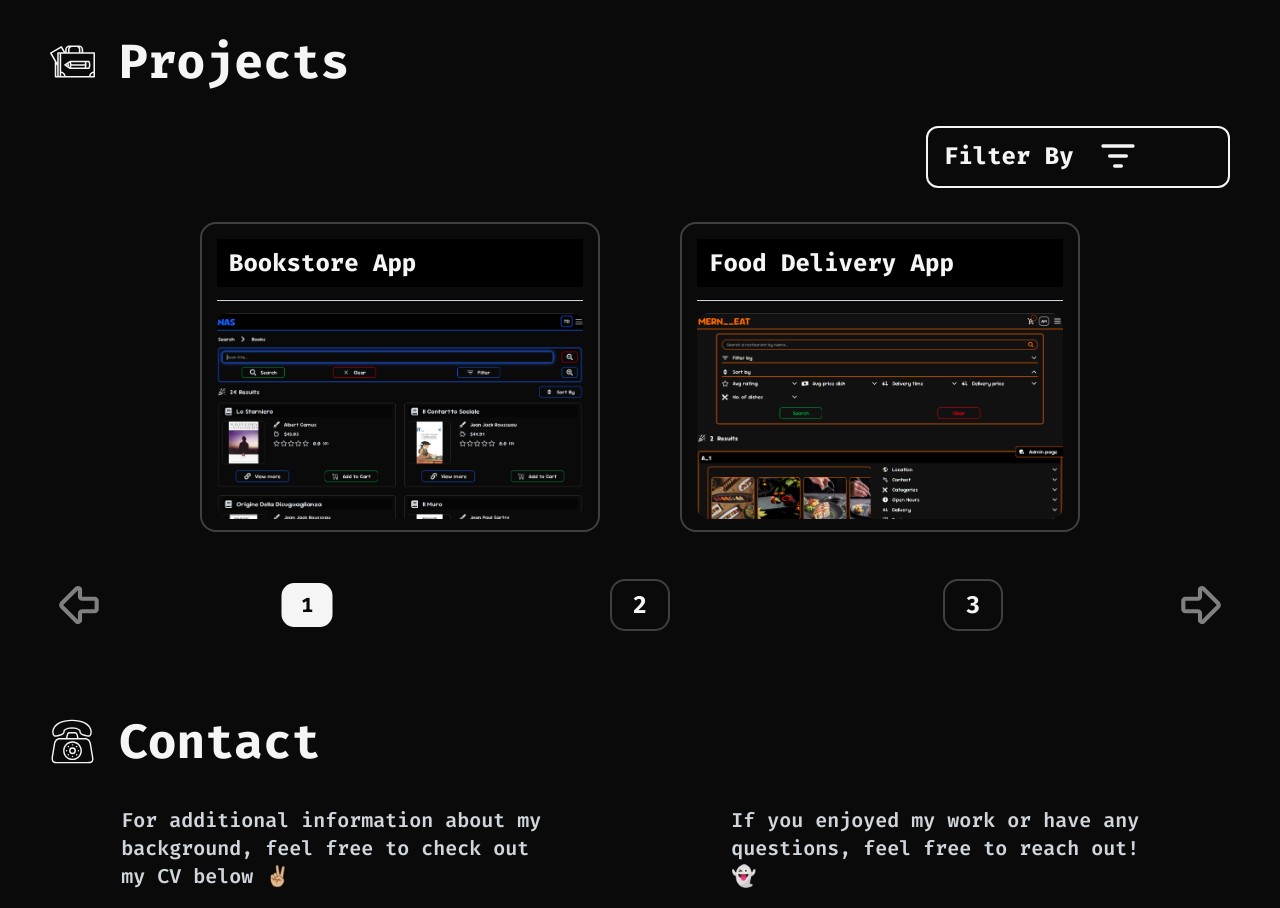
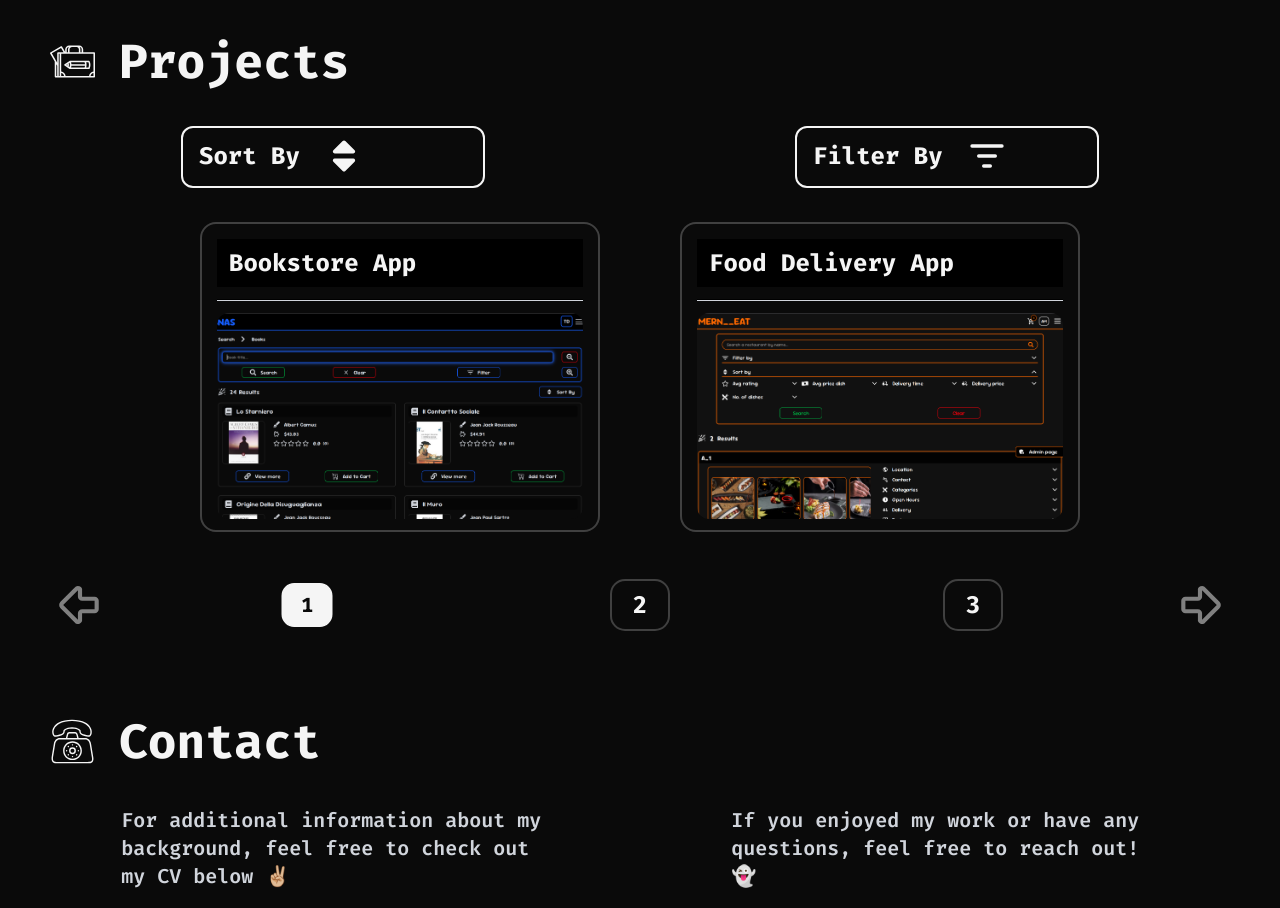
Before and after one commit to AlexanderMatveev2908/next-portfolio, a Next.js app: page / in a window 1280 px wide. Shown: the part 840-1748 px from the top of the page. Built offline with nearby package versions, Linux system fonts and the light colour scheme.

Commit message:
made resuable component

```diff
--- a/package.json
+++ b/package.json
@@ -23,6 +23,7 @@
     "next": "15.3.4",
     "react": "^19.0.0",
     "react-dom": "^19.0.0",
+    "react-icons": "^5.5.0",
     "react-markdown": "^10.1.0",
     "react-redux": "^9.2.0",
     "react-syntax-highlighter": "^15.6.1",
--- /dev/null
+++ b/src/core/hooks/useHandleDrop.ts
@@ -0,0 +1,46 @@
+import { useEffect, useRef, useState } from "react";
+
+type Params = {
+  setIsOpen: React.Dispatch<React.SetStateAction<boolean>>;
+};
+
+export const useHandleDrop = ({ setIsOpen }: Params) => {
+  const labelRef = useRef<HTMLDivElement | null>(null);
+  const filterRef = useRef<HTMLDivElement | null>(null);
+  const [minH, setMinH] = useState(0);
+
+  useEffect(() => {
+    const el = labelRef.current;
+    if (!el) return;
+
+    const resize = () => setMinH(labelRef?.current?.scrollHeight ?? 0);
+
+    const observer = new ResizeObserver(resize);
+    observer.observe(el);
+
+    return () => {
+      observer.disconnect();
+    };
+  }, []);
+
+  useEffect(() => {
+    const listen = (e: MouseEvent) => {
+      const el = filterRef.current;
+      if (!el) return;
+
+      if (!el.contains(e.target as Node)) setIsOpen(false);
+    };
+
+    document.addEventListener("mousedown", listen);
+
+    return () => {
+      document.removeEventListener("mousedown", listen);
+    };
+  }, [setIsOpen]);
+
+  return {
+    labelRef,
+    filterRef,
+    minH,
+  };
+};
--- a/src/features/Projects/Projects.tsx
+++ b/src/features/Projects/Projects.tsx
@@ -13,6 +13,7 @@ import Filters from "./components/Filters/Filters";
 import { useSelector } from "react-redux";
 import { getProjectsState } from "./slice";
 import PageCounter from "./components/PageCounter/PageCounter";
+import Sorter from "./components/Sorter/Sorter";
 
 const Projects: FC = () => {
   const projState = useSelector(getProjectsState);
@@ -49,7 +50,19 @@ const Projects: FC = () => {
         id: "projects",
       }}
     >
-      <Filters />
+      <div
+        className="w-full justify-center gap-x-12 gap-y-8 grid"
+        css={css`
+          grid-template-columns: 1fr;
+
+          ${resp(750)} {
+            grid-template-columns: repeat(2, 1fr);
+          }
+        `}
+      >
+        <Sorter />
+        <Filters />
+      </div>
 
       <div
         className="w-full gap-x-20 gap-y-10"
--- /dev/null
+++ b/src/features/Projects/components/DropDown/DropDown.tsx
@@ -0,0 +1,78 @@
+/** @jsxImportSource @emotion/react */
+
+"use client";
+
+import { LucideProps } from "lucide-react";
+import type { FC, ForwardRefExoticComponent, RefAttributes } from "react";
+import { css } from "@emotion/react";
+import { motion } from "framer-motion";
+import { IconType } from "react-icons";
+
+type PropsType = {
+  el: {
+    label: string;
+    svg:
+      | ForwardRefExoticComponent<
+          Omit<LucideProps, "ref"> & RefAttributes<SVGSVGElement>
+        >
+      | IconType;
+  };
+  isOpen: boolean;
+  setIsOpen: React.Dispatch<React.SetStateAction<boolean>>;
+
+  minH: number;
+
+  refs: {
+    labelRef: React.RefObject<HTMLDivElement | null>;
+    filterRef: React.RefObject<HTMLDivElement | null>;
+  };
+
+  children: React.ReactNode;
+};
+
+const DropDown: FC<PropsType> = ({
+  el,
+  isOpen,
+  setIsOpen,
+  refs,
+  minH,
+  children,
+}) => {
+  return (
+    <div
+      className="flex justify-center text-[var(--whitesmoke)] relative"
+      css={css`
+        min-height: ${minH}px;
+      `}
+    >
+      <motion.div
+        className="flex flex-col border-2 border-[var(--whitesmoke)] rounded-xl overflow-hidden absolute"
+        css={css`
+          z-index: 100;
+        `}
+        ref={refs.filterRef}
+      >
+        <div
+          ref={refs.labelRef}
+          onClick={() => setIsOpen(!isOpen)}
+          className="w-full flex items-center gap-6 cursor-pointer py-2 px-4 min-w-[300px] border-b-2"
+          css={css`
+            transition: 0.3s;
+            &:hover {
+              text-shadow: 0 0 5px var(--whitesmoke), 0 0 10px var(--whitesmoke);
+            }
+
+            border-color: ${isOpen ? "var(--whitesmoke)" : "transparent"};
+          `}
+        >
+          <span className="txt__lg font-bold">{el.label}</span>
+          <el.svg className="w-[35px] h-[35px] sm:h-[40px] sm:w-[40px]" />
+        </div>
+
+        {children}
+      </motion.div>
+    </div>
+  );
+};
+
+export default DropDown;
--- a/src/features/Projects/components/Filters/Filters.tsx
+++ b/src/features/Projects/components/Filters/Filters.tsx
@@ -3,50 +3,22 @@
 "use client";
 
 import { CircleCheckBig, ListFilter } from "lucide-react";
-import { useEffect, useRef, useState, type FC } from "react";
+import { useState, type FC } from "react";
 import { btnFilters, optHover } from "./uiFactory";
 import { css } from "@emotion/react";
-import { motion } from "framer-motion";
 import { useDispatch, useSelector } from "react-redux";
 import { FilterAppType, getProjectsState, projectsSlice } from "../../slice";
 import { saveStorage } from "@/core/lib/storage";
+import { useHandleDrop } from "@/core/hooks/useHandleDrop";
+import DropDown from "../DropDown/DropDown";
 
 const Filters: FC = () => {
   const [isOpen, setIsOpen] = useState(false);
-  const labelRef = useRef<HTMLDivElement | null>(null);
-  const filterRef = useRef<HTMLDivElement | null>(null);
-  const [minH, setMinH] = useState(0);
 
+  const { labelRef, filterRef, minH } = useHandleDrop({
+    setIsOpen,
+  });
   const projectsState = useSelector(getProjectsState);
-
-  useEffect(() => {
-    const el = labelRef.current;
-    if (!el) return;
-
-    const resize = () => setMinH(labelRef?.current?.scrollHeight ?? 0);
-
-    const observer = new ResizeObserver(resize);
-    observer.observe(el);
-
-    return () => {
-      observer.disconnect();
-    };
-  }, []);
-
-  useEffect(() => {
-    const listen = (e: MouseEvent) => {
-      const el = filterRef.current;
-      if (!el) return;
-
-      if (!el.contains(e.target as Node)) setIsOpen(false);
-    };
-
-    document.addEventListener("mousedown", listen);
-
-    return () => {
-      document.removeEventListener("mousedown", listen);
-    };
-  }, []);
 
   const isIn = (label: FilterAppType) => projectsState.currFilter === label;
 
@@ -58,36 +30,21 @@ const Filters: FC = () => {
   };
 
   return (
-    <div
-      className="w-full flex justify-end text-[var(--whitesmoke)] relative"
-      css={css`
-        min-height: ${minH}px;
-      `}
+    <DropDown
+      {...{
+        el: {
+          label: "Filter By",
+          svg: ListFilter,
+        },
+        isOpen,
+        setIsOpen,
+        refs: {
+          labelRef,
+          filterRef,
+        },
+        minH,
+      }}
     >
-      <motion.div
-        className="flex flex-col border-2 border-[var(--whitesmoke)] rounded-xl overflow-hidden absolute"
-        css={css`
-          z-index: 100;
-        `}
-        ref={filterRef}
-      >
-        <div
-          ref={labelRef}
-          onClick={() => setIsOpen(!isOpen)}
-          className="w-full flex items-center gap-6 cursor-pointer py-2 px-4 min-w-[300px] border-b-2"
-          css={css`
-            transition: 0.3s;
-            &:hover {
-              text-shadow: 0 0 5px var(--whitesmoke), 0 0 10px var(--whitesmoke);
-            }
-
-            border-color: ${isOpen ? "var(--whitesmoke)" : "transparent"};
-          `}
-        >
-          <span className="txt__lg font-bold">Filter By</span>
-          <ListFilter className="w-[35px] h-[35px] sm:h-[40px] sm:w-[40px]" />
-        </div>
-
       <ul
         className="w-full flex flex-col justify-start overflow-hidden"
         css={css`
@@ -121,14 +78,11 @@ const Filters: FC = () => {
               <CircleCheckBig className="w-[25px] h-[25px] text-neutral-950" />
             )}
 
-              <span className="text-start txt__md font-semibold">
-                {el.label}
-              </span>
+            <span className="text-start txt__md font-semibold">{el.label}</span>
           </button>
         ))}
       </ul>
-      </motion.div>
-    </div>
+    </DropDown>
   );
 };
 
--- a/src/features/Projects/components/Filters/components/FilterBtn/FilterBtn.tsx
+++ /dev/null
@@ -1,20 +0,0 @@
-"use client";
-
-import type { FC } from "react";
-import { FilterBtnStyled } from "./Styled";
-
-type PropsType = {
-  el: {
-    label: string;
-  };
-};
-
-const FilterBtn: FC<PropsType> = ({ el }) => {
-  return (
-    <FilterBtnStyled className="flex justify-center items-center">
-      <span className="txt__md py-2 px-8">{el.label}</span>
-    </FilterBtnStyled>
-  );
-};
-
-export default FilterBtn;
--- a/src/features/Projects/components/Filters/components/FilterBtn/Styled.tsx
+++ /dev/null
@@ -1,3 +0,0 @@
-import styled from '@emotion/styled';
-
-export const FilterBtnStyled = styled.div``;
--- /dev/null
+++ b/src/features/Projects/components/Sorter/Sorter.tsx
@@ -0,0 +1,36 @@
+"use client";
+
+import { useState, type FC } from "react";
+import DropDown from "../DropDown/DropDown";
+import { useHandleDrop } from "@/core/hooks/useHandleDrop";
+import { FaSort } from "react-icons/fa";
+
+const Sorter: FC = () => {
+  const [isOpen, setIsOpen] = useState(false);
+
+  const { labelRef, filterRef, minH } = useHandleDrop({
+    setIsOpen,
+  });
+
+  return (
+    <DropDown
+      {...{
+        el: {
+          label: "Sort By",
+          svg: FaSort,
+        },
+        isOpen,
+        setIsOpen,
+        refs: {
+          labelRef,
+          filterRef,
+        },
+        minH,
+      }}
+    >
+      <div className=""></div>
+    </DropDown>
+  );
+};
+
+export default Sorter;
--- a/src/features/Projects/uiFactory/index.ts
+++ b/src/features/Projects/uiFactory/index.ts
@@ -26,6 +26,7 @@ export const projects: ProjectType[] = [
     host: "Fly.io",
     typeApp: "Full-Stack",
     defName: "pern_book",
+    order: 4,
   },
   {
     title: "Food Delivery App",
@@ -35,6 +36,7 @@ export const projects: ProjectType[] = [
     host: "Render.com",
     typeApp: "Full-Stack",
     defName: "mern_eat",
+    order: 3,
   },
   {
     title: "Hotel Booking App",
@@ -44,6 +46,7 @@ export const projects: ProjectType[] = [
     host: "Render.com",
     typeApp: "Full-Stack",
     defName: "mern_book",
+    order: 0,
   },
   {
     title: "Memory Game",
@@ -52,6 +55,7 @@ export const projects: ProjectType[] = [
     live: "https://next-memory-game-ten.vercel.app/",
     host: "Vercel.com",
     defName: "memory",
+    order: 5,
   },
   {
     title: "Tic Tac Toe",
@@ -60,6 +64,7 @@ export const projects: ProjectType[] = [
     live: "https://react-x0.onrender.com/",
     host: "Render.com",
     defName: "x_o",
+    order: 2,
   },
   {
     title: "Calculator IOS",
@@ -68,6 +73,7 @@ export const projects: ProjectType[] = [
     live: "https://react-calculator-imc7.onrender.com/",
     host: "Render.com",
     defName: "calc",
+    order: 1,
   },
 ].map((el) => ({
   ...el,
```
Also changed, not shown: 1 other file (tests, documents, lock files or other folders). Lines whose indentation alone changed are shown as unchanged.
